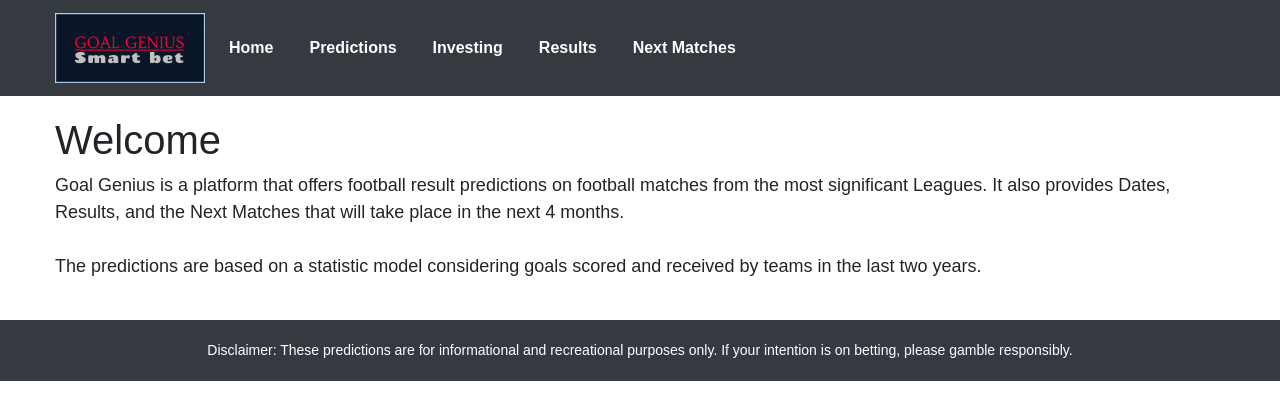
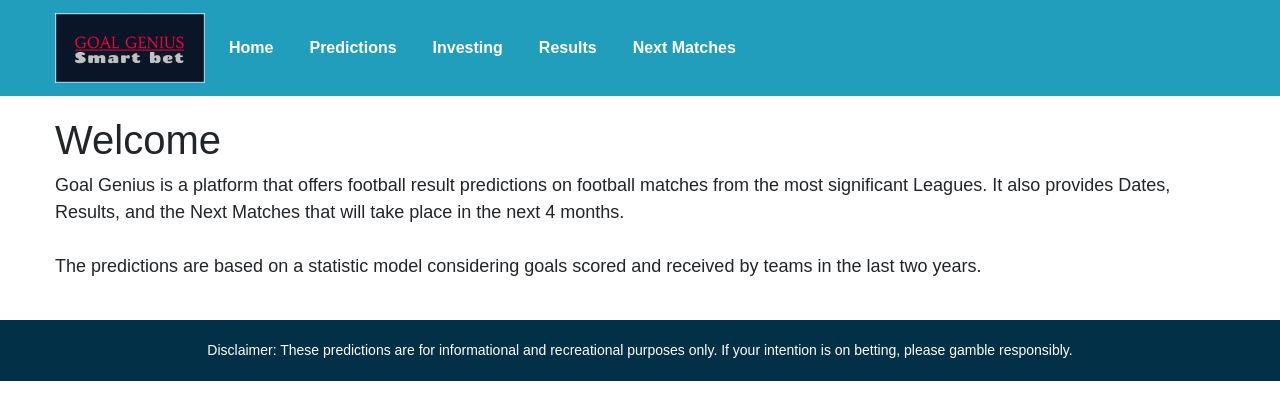
Before and after one commit to ignaciomedinar/predictions, a Flask app: page / in a window 1280 px wide. Shown: the top 420 px of the page. Run offline with Flask 3, Linux system fonts and the light colour scheme.

Commit message:
Changes to style

```diff
--- a/static/style.css
+++ b/static/style.css
@@ -1,10 +1,11 @@
 /* General */
 body {
-  font-family: Arial, sans-serif;
+  font-family: sans-serif;
   font-size: 16px;
   line-height: 1.5;
   margin: 0;
   padding: 0;
+  background-color: white;
 }
 
 a {
@@ -20,7 +21,8 @@ a {
 
 /* Header */
 header {
-  background-color: #343a40;
+  /* background-color: #343a40; */
+  background-color: rgb(33, 158, 188);
 }
 
 header .logo {
@@ -123,7 +125,7 @@ td img {
 
 /* Footer */
 footer {
-  background-color: #343a40;
+  background-color: rgb(2, 48, 71);
   color: #fff;
   text-align: center;
   padding: 20px 0;
```
